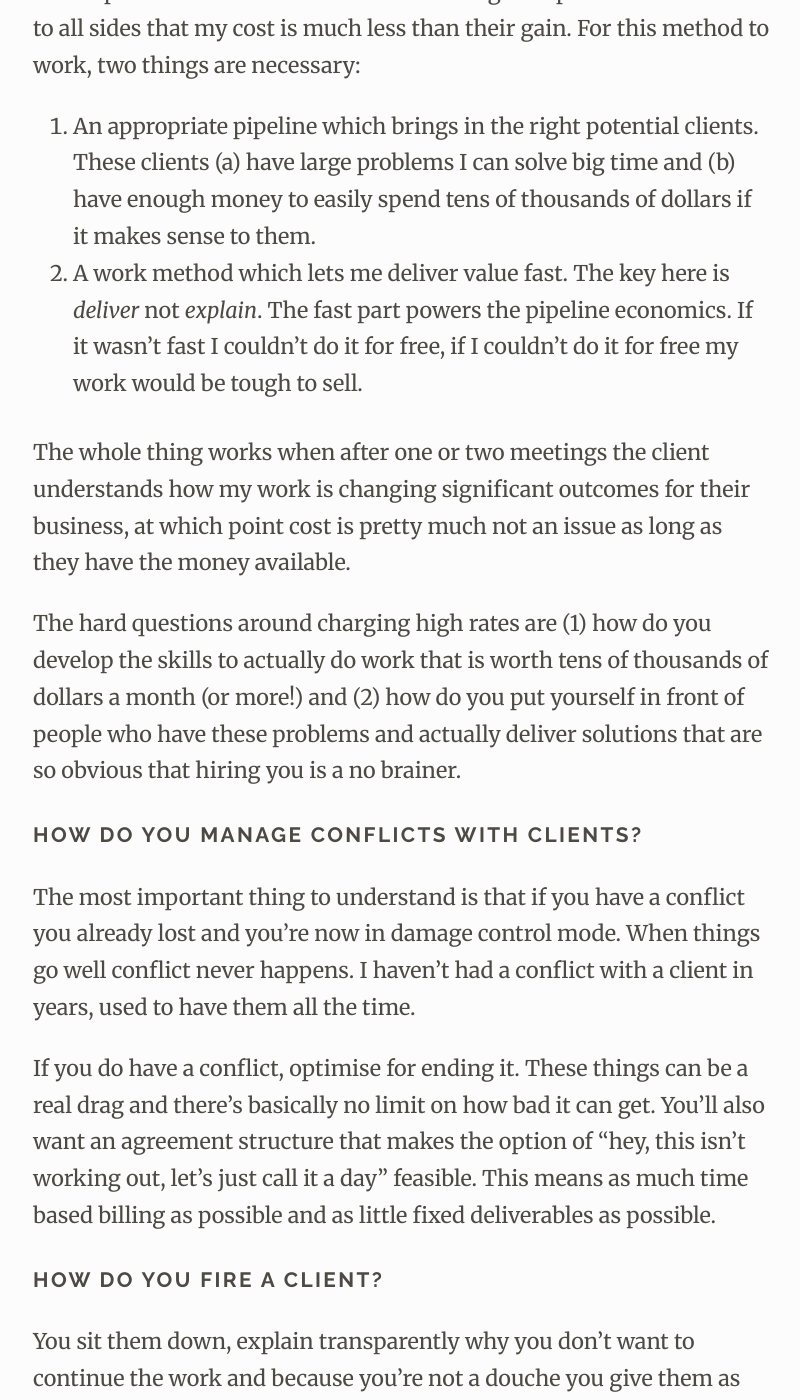
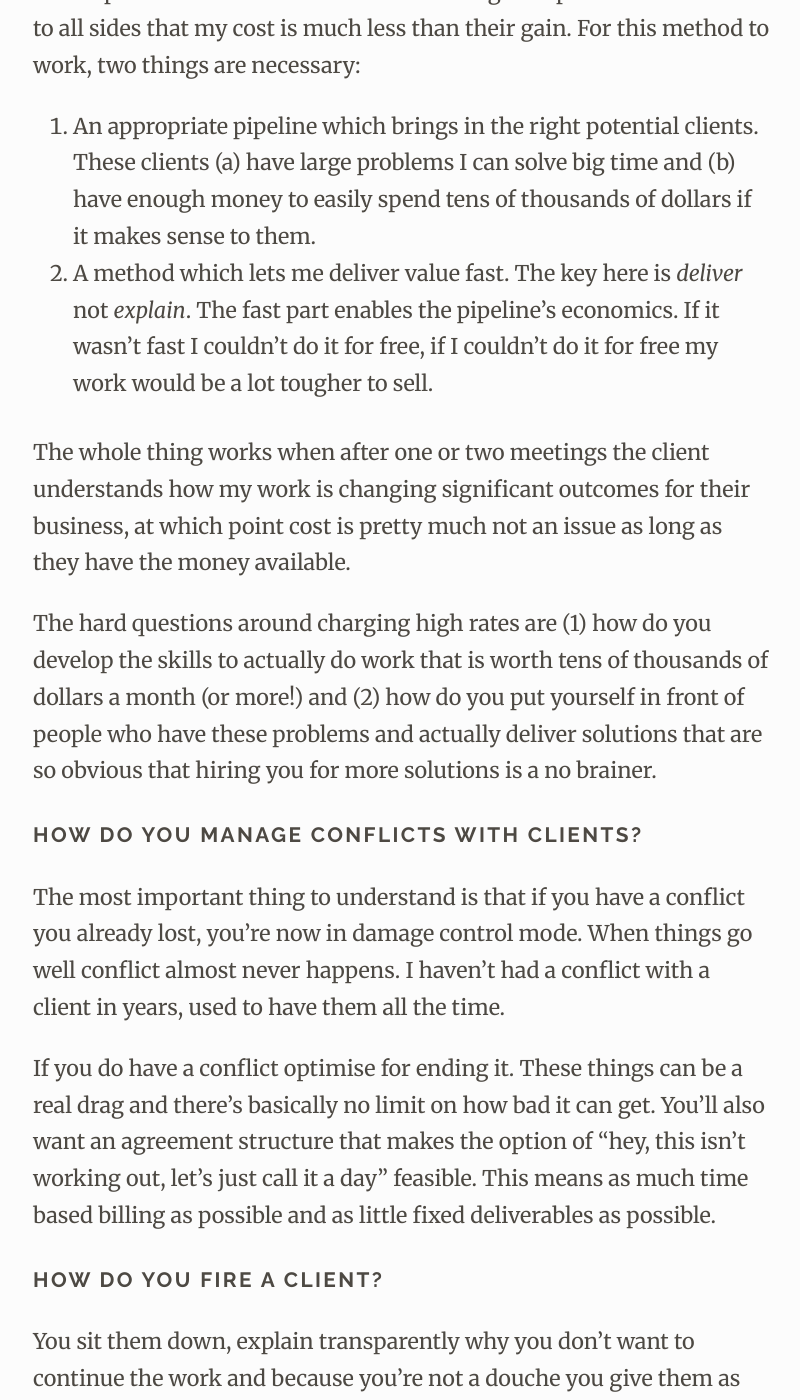
Before and after one commit to davidkatz/davidkatz.github.io, a Jekyll site: the page built from _posts/2015-07-04-consulting-answers.markdown, in a window 1280 px wide and 1400 px high, scrolled down 608 px. Shown: the whole window, without its empty margins (239-1039 px from the left). Built offline with Jekyll 4.4.1, drawn with Linux system fonts in a browser that asks for light colours; some of the changed text lies outside the part shown.

Commit message:
text update

```diff
--- a/_posts/2015-07-04-consulting-answers.markdown
+++ b/_posts/2015-07-04-consulting-answers.markdown
@@ -12,17 +12,17 @@ This week on our [podcast](http://shavua.net) (careful, Hebrew) we talked about
 I solve problems for free until there's nothing to explain and it's clear to all sides that my cost is much less than their gain. For this method to work, two things are necessary:
 
 1. An appropriate pipeline which brings in the right potential clients. These clients (a) have large problems I can solve big time and (b) have enough money to easily spend tens of thousands of dollars if it makes sense to them.
-2. A work method which lets me deliver value fast. The key here is *deliver* not *explain*. The fast part powers the pipeline economics. If it wasn't fast I couldn't do it for free, if I couldn't do it for free my work would be tough to sell.
+2. A method which lets me deliver value fast. The key here is *deliver* not *explain*. The fast part enables the pipeline's economics. If it wasn't fast I couldn't do it for free, if I couldn't do it for free my work would be a lot tougher to sell.
 
 The whole thing works when after one or two meetings the client understands how my work is changing significant outcomes for their business, at which point cost is pretty much not an issue as long as they have the money available.
 
-The hard questions around charging high rates are (1) how do you develop the skills to actually do work that is worth tens of thousands of dollars a month (or more!) and (2) how do you put yourself in front of people who have these problems and actually deliver solutions that are so obvious that hiring you is a no brainer.
+The hard questions around charging high rates are (1) how do you develop the skills to actually do work that is worth tens of thousands of dollars a month (or more!) and (2) how do you put yourself in front of people who have these problems and actually deliver solutions that are so obvious that hiring you for more solutions is a no brainer.
 
 ### How do you manage conflicts with clients?
 
-The most important thing to understand is that if you have a conflict you already lost and you're now in damage control mode. When things go well conflict never happens. I haven't had a conflict with a client in years, used to have them all the time.
+The most important thing to understand is that if you have a conflict you already lost, you're now in damage control mode. When things go well conflict almost never happens. I haven't had a conflict with a client in years, used to have them all the time.
 
-If you do have a conflict, optimise for ending it. These things can be a real drag and there's basically no limit on how bad it can get. You'll also want an agreement structure that makes the option of "hey, this isn't working out, let's just call it a day" feasible. This means as much time based billing as possible and as little fixed deliverables as possible.
+If you do have a conflict optimise for ending it. These things can be a real drag and there's basically no limit on how bad it can get. You'll also want an agreement structure that makes the option of "hey, this isn't working out, let's just call it a day" feasible. This means as much time based billing as possible and as little fixed deliverables as possible.
 
 ### How do you fire a client?
 
@@ -32,12 +32,10 @@ You sit them down, explain transparently why you don't want to continue the work
 
 The best thing you can do for your work life balance is have clients that crazy appreciate your work (first step: do work that is worth crazy appreciating). That dynamic changes everything, you'll get no pressure from your clients and how you manage your work life balance will be entirely up to you.
 
-If you find yourself thinking: "sure, that's easy for someone who is already established", I can see why you might think that but I'd disagree. For example, one way to do work that is crazy appreciated is to really care about your output. That always works and requires no experience.
-
-I'd also recommend never filling more than 80% of your work time, things always happen and you because you're a pro you always want to have things under control.
+If you find yourself thinking: "sure, that's easy for someone who is already established", one way to do work that is crazy appreciated without being established is to really care about your output. That almost always works and never requires experience or connections.
 
 ### How do you get people to approach you for work? A blog? Talks? High profile projects? Free consulting meetings?
 
 In my case, all of the above. In the general case, find ways to deliver as much value as possible to as many people as possible. Nothing sells your services better than actually delivering small portions of it to the right people.
 
-The one thing that matters less in this list is High Profile Projects. Sure, that helps, but you want your clients to hire you because *you've already helped them*. They've already learned from you, you already solved problems for them, through a blog, a talk, a meeting, whatever. At that point, your skills are not under debate. You can't fake solving someone's problems.
+High profile projects are useful, but you want your clients to hire you because *you've already helped them*. They've already learned from you, you already solved problems for them, through a blog, a talk, a meeting, whatever. At that point, your skills are not under examination. You can't fake solving someone's problems.
```
